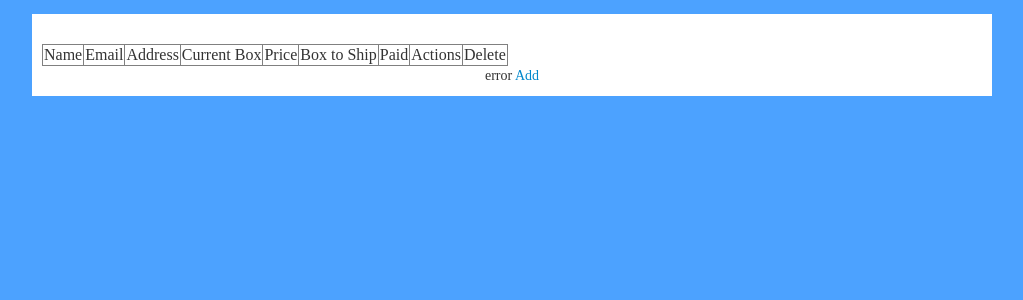
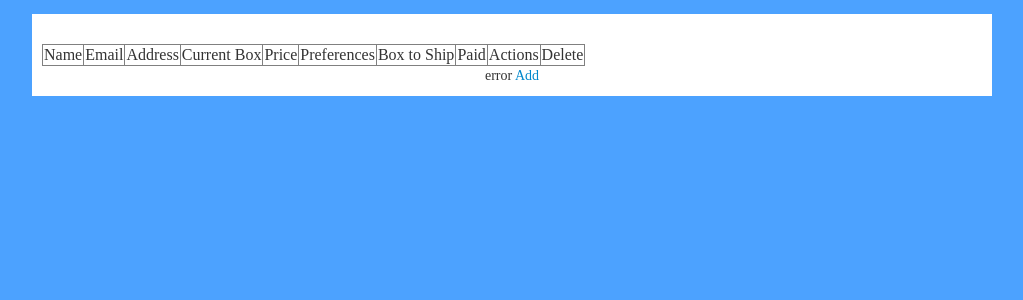
Before and after one commit to rogerfitz/box, a Django app: page /boxman/users/ in a window 1280 px wide. Shown: the part 66-366 px from the top of the page, without its empty margins (128-1151 px from the left). Run offline with Django 3.2, Linux system fonts and the light colour scheme; the visitor is signed in with stand-in values (Sample User, id 1); data comes from the database, SQL or seed files in the repository; parts of the project's set-up code (start-up, migrations or seed data) failed here and were passed over; some libraries are stand-ins or nearby versions; some web fonts are replaced.

Commit message:
Added preferences view for admin

```diff
--- a/preferences/urls.py
+++ b/preferences/urls.py
@@ -3,5 +3,4 @@ from preferences import views
 
 urlpatterns = patterns('',
     url(r'^$', views.index, name='index'),
-
 )
--- a/templates/admin/users/list.html
+++ b/templates/admin/users/list.html
@@ -2,9 +2,9 @@
 
 {% block body %}
 <table border="1">
-	<tr><td>Name</td><td>Email</td><td>Address</td><td>Current Box</td><td>Price</td><td>Box to Ship</td><td>Paid</td><td>Actions</td><td>Delete</td></tr>
+	<tr><td>Name</td><td>Email</td><td>Address</td><td>Current Box</td><td>Price</td><td>Preferences</td><td>Box to Ship</td><td>Paid</td><td>Actions</td><td>Delete</td></tr>
 {% for u in users %}
-	<tr><td>{{ u.profile.first_name }} {{ u.profile.last_name }}</td><td>{{ u.username }}</td><td>{{ u.profile.addr1 }}<br>{% if "" == u.profile.addr2 %}{{ u.profile.addr2 }}<br>{% endif %}{{ u.profile.city }}, {{ u.profile.state }}</td><td>{{ u.profile.current_box }}</td><td>${{ u.profile.box_to_ship.price }}</td><td>{% if u.profile.box_to_ship %}{{ u.profile.box_to_ship }}{% else %}<a href="{% url 'assignBox' u.profile.id %}">Assign</a>{% endif %}</td><td>{% if u.profile.paid %}Paid{% else %}Not Paid{% endif %}</td>
+	<tr><td>{{ u.profile.first_name }} {{ u.profile.last_name }}</td><td>{{ u.username }}</td><td>{{ u.profile.addr1 }}<br>{% if "" == u.profile.addr2 %}{{ u.profile.addr2 }}<br>{% endif %}{{ u.profile.city }}, {{ u.profile.state }}</td><td>{{ u.profile.current_box }}</td><td>${{ u.profile.box_to_ship.price }}</td><td><a href="{% url 'preferences' u.id %}">Preferences</a><td>{% if u.profile.box_to_ship %}{{ u.profile.box_to_ship }}{% else %}<a href="{% url 'assignBox' u.profile.id %}">Assign</a>{% endif %}</td><td>{% if u.profile.paid %}Paid{% else %}Not Paid{% endif %}</td>
 	<td>
 	<select onchange="getval(this);">
 	  <option><center>----------</center></option>
--- a/users/urls.py
+++ b/users/urls.py
@@ -9,4 +9,5 @@ urlpatterns = patterns('',
     url(r'^add/$', views.addUser, name='addUser'),
     url(r'^delete/(?P<user_id>\d+)/$', views.deleteUser, name='deleteUser'),
     url(r'^assignBox/(?P<prof_id>\d+)/$', views.assignBox, name='assignBox'),
+    url(r'^preferences/(?P<user_id>\d+)/$', views.preferences, name='preferences'),
 )
--- a/users/views.py
+++ b/users/views.py
@@ -91,6 +91,10 @@ def assignBox(request, prof_id):
 
 	return render(request, 'admin/boxes/products.html', {'products': products})
 
+def preferences(request, user_id):
+	prefs = (User.objects.get(id=user_id).profile).preferences
+	return render(request, 'admin/users/preferences.html', {'prefs': prefs})
+
 def logout(request):
 	return logout_then_login(request, '/')
 
```
